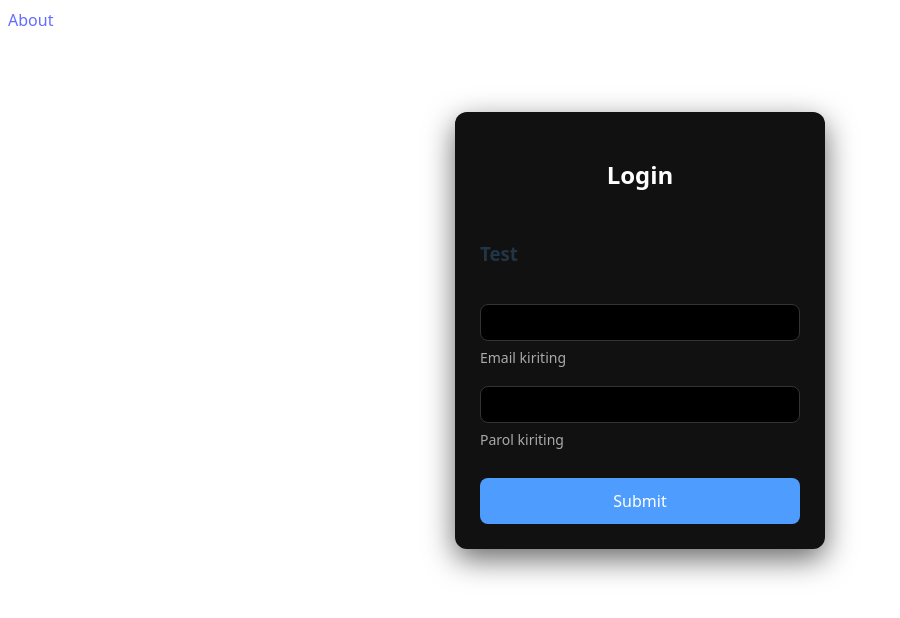
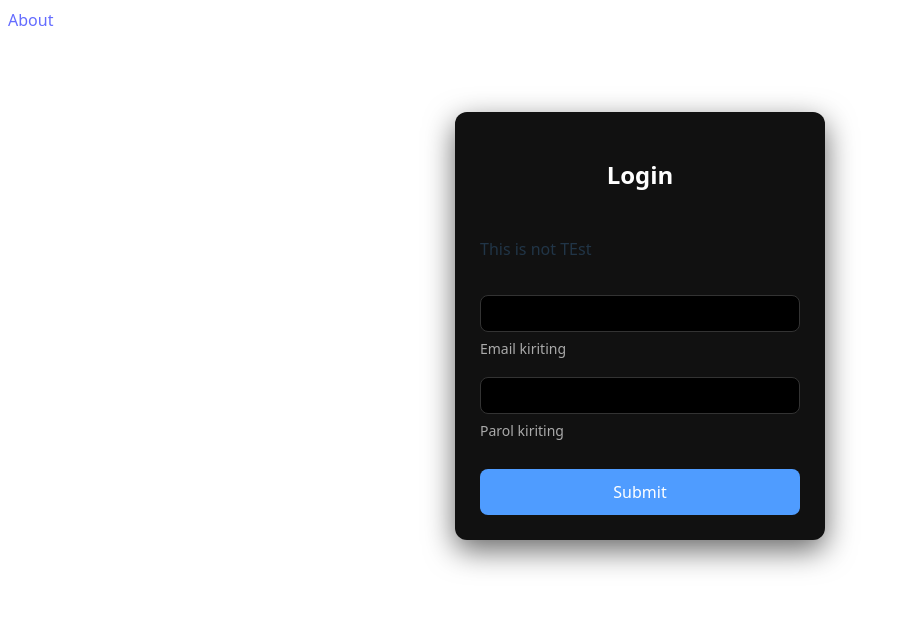
Before and after one commit to alexlab863-sketch/vite-project, a React (Vite) app: page / in a window 1280 px wide. Shown: the top 618 px of the page, without its empty margins (0-900 px from the left). Built offline with nearby package versions, Linux system fonts and the light colour scheme.

Commit message:
ynagi narsa qo'shildi

```diff
--- a/src/Home.jsx
+++ b/src/Home.jsx
@@ -23,7 +23,7 @@ export default function Home() {
 
       <form onSubmit={handleForm} className="login-form">
         <h2 className="login-title">Login</h2>
-        <h3>Test</h3>
+        <p>This is not TEst</p>
 
         <div className="form-group">
           <input type="email" name="email" id="email" />
```
